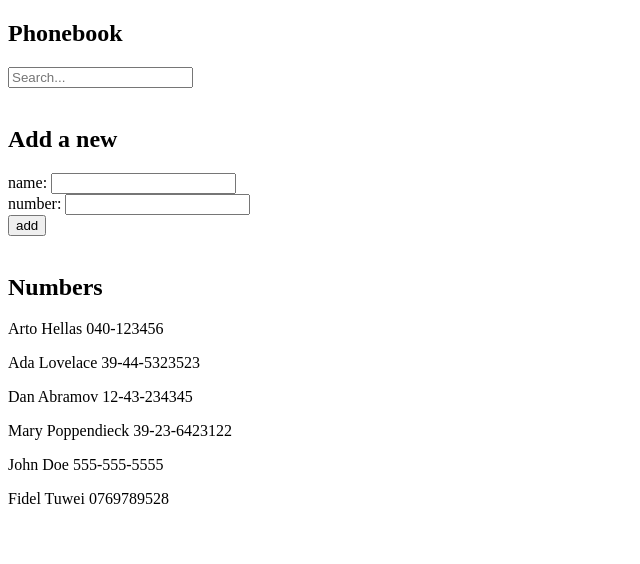
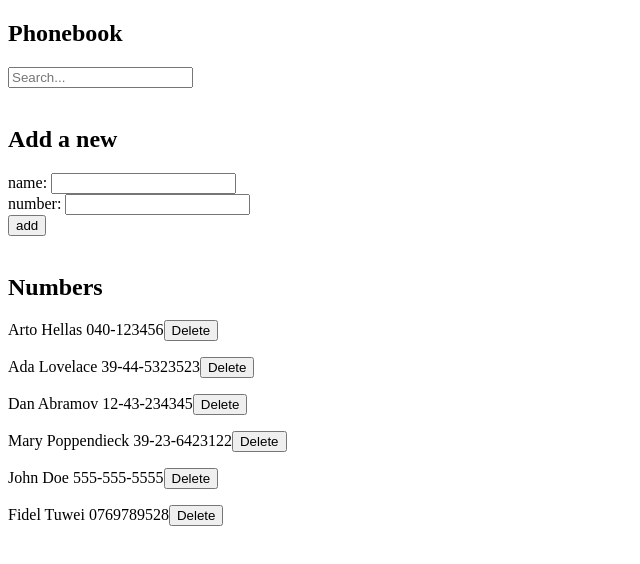
Before and after one commit to FIDELIS-TUWEI/fullstack-course, a React (Vite) app: page / in a window 1280 px wide. Shown: the top 564 px of the page, without its empty margins (0-640 px from the left). Built offline with nearby package versions, Linux system fonts and the light colour scheme; data requests are answered from the project's data file.

Commit message:
delete button added for each user

```diff
--- a/src/App.jsx
+++ b/src/App.jsx
@@ -55,7 +55,12 @@ const Persons = ({ filteredPersons }) => {
   return (
     <div>
       {filteredPersons
-        .map(person => <p key={person.name}>{person.name} {person.number}</p>)
+        .map(person => (
+          <p key={person.name}>
+            {person.name} {person.number}
+            <button>Delete</button>
+          </p>
+        ))
       }
     </div>
   )
```
